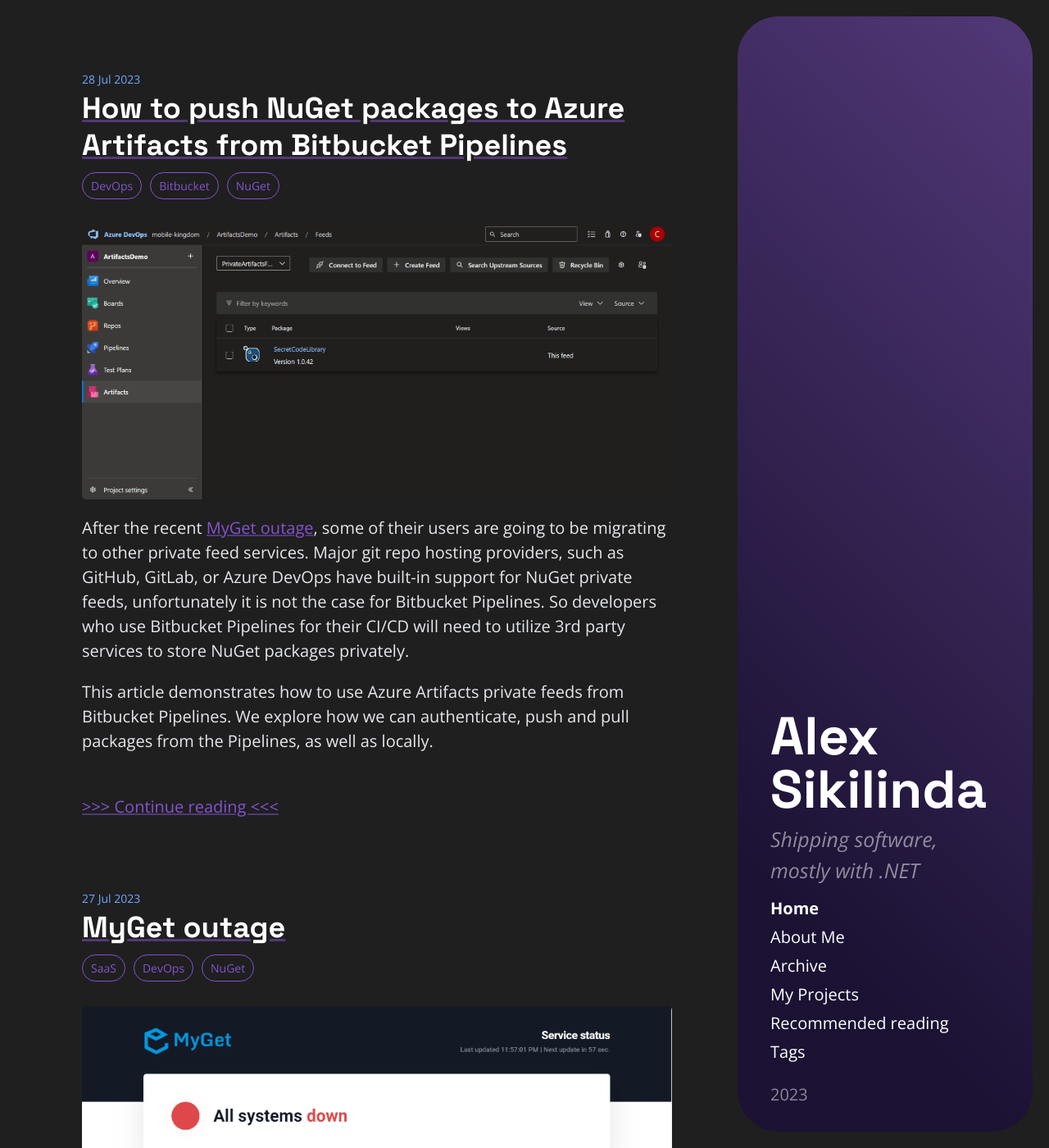
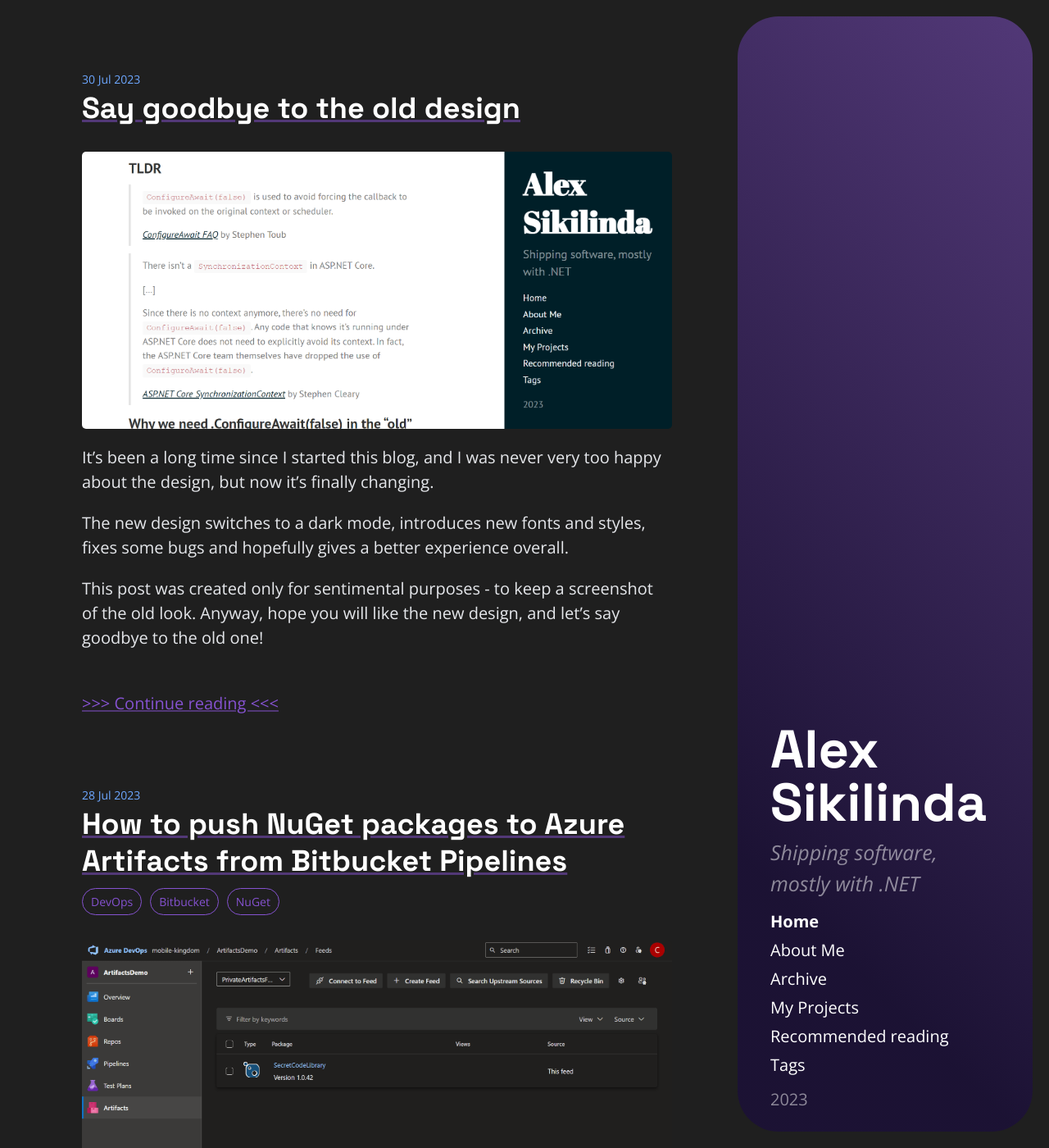
Before and after one commit to AlexSikilinda/alexsikilinda.github.io, a Jekyll site: the page built from index.html, in a window 1280 px wide and 1400 px high. Shown: the whole window at 82% size. Built offline with Jekyll 4.4.1, drawn with Linux system fonts in a browser that asks for light colours; the list of posts is cut into pages by our own code; some of the changed text lies outside the part shown.

Commit message:
add old design post

```diff
--- /dev/null
+++ b/_posts/2023-07-30-say-goodbye-to-the-old-design.md
@@ -0,0 +1,15 @@
+---
+layout: post
+title: "Say goodbye to the old design"
+date: 2023-07-30 00:00:01
+comments: true
+analytics: true
+---
+
+<img src='/public/images/OldBlogDesign.png' alt="old design of this blog"/>
+
+It's been a long time since I started this blog, and I was never very too happy about the design, but now it's finally changing.
+
+The new design switches to a dark mode, introduces new fonts and styles, fixes some bugs and hopefully gives a better experience overall.
+
+This post was created only for sentimental purposes - to keep a screenshot of the old look. Anyway, hope you will like the new design, and let's say goodbye to the old one!
--- a/public/css/custom.css
+++ b/public/css/custom.css
@@ -75,7 +75,7 @@
 }
 
 .last-sidebar-paragraph {
-  margin-bottom: 0.5rem;
+  margin-bottom: 0.2rem;
 }
 
 .ad-unit {
--- a/public/css/hyde.css
+++ b/public/css/hyde.css
@@ -85,7 +85,7 @@
 
 /* Sidebar nav */
 .sidebar-nav {
-  margin-bottom: 1rem;
+  margin-bottom: 0.5rem;
 }
 .sidebar-nav-item {
   display: block;
--- a/public/css/poole.css
+++ b/public/css/poole.css
@@ -344,10 +344,15 @@
 .post-title,
 .post-title a {
   color: white !important;
+  font-family: "Space Grotesk", sans-serif;
 }
 .page-title,
 .post-title {
   margin-top: 0;
+}
+
+.post-link {
+  font-weight: bold;
 }
 
 /* Meta data line below post title */
```
Also changed, not shown: archive.md (+5 -14 lines), assets/css/lanyon.css (+34 -41 lines), tags.html (+20 -15 lines), assets/apple-touch-icon-precomposed.png (deleted), assets/favicon.ico (deleted), public/apple-touch-icon-144-precomposed.png (deleted), public/css/all.min.css, public/favicon.ico, public/images/OldBlogDesign.png (added).
